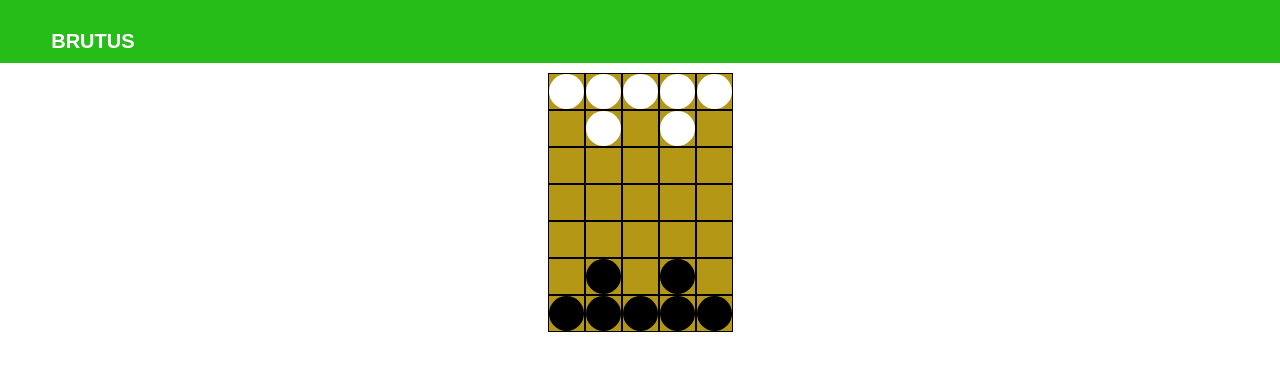
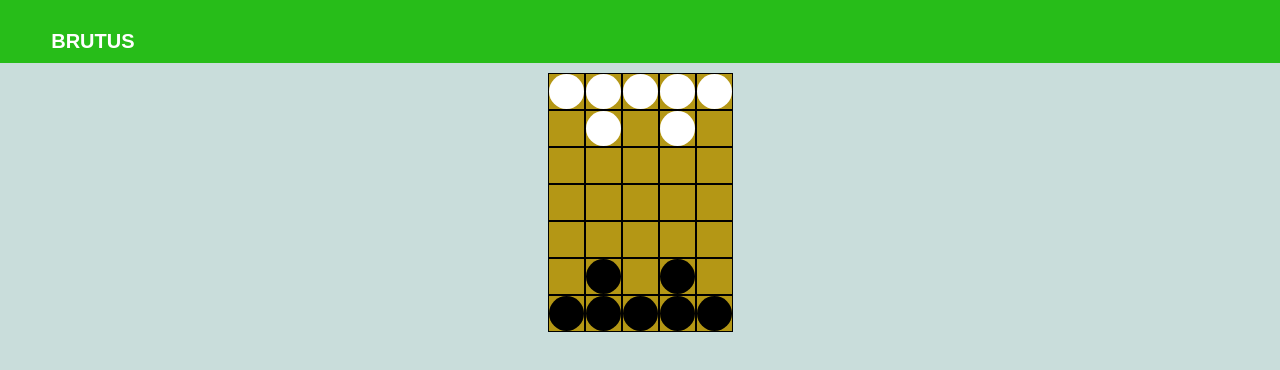
Before and after one commit to bababax11/brutus-vue, a Vue app: page / in a window 1280 px wide. Shown: the top 370 px of the page. Built offline with nearby package versions, Linux system fonts and the light colour scheme; the HTML template or start-up script is replaced by a standard one.

Commit message:
set background color

```diff
--- a/src/assets/main.scss
+++ b/src/assets/main.scss
@@ -3,3 +3,6 @@ html * {
   margin:0;
   padding:0;
 }
+body {
+  background-color: #c9dddb;
+}
```
